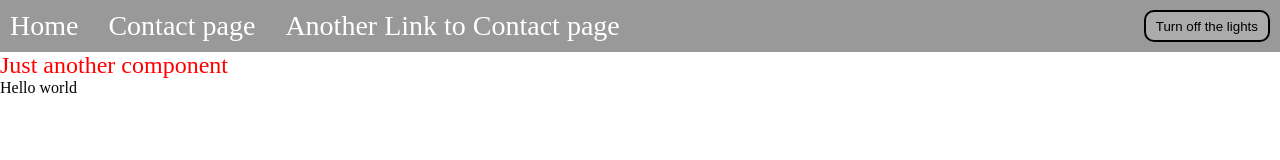
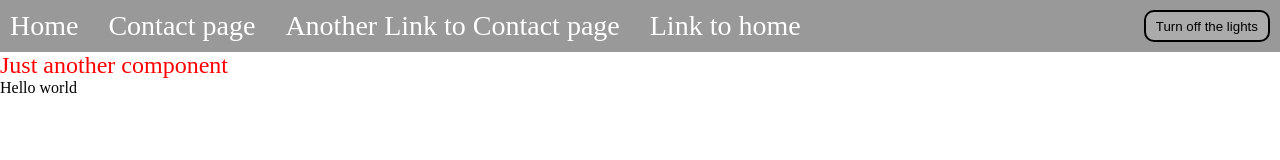
Before and after one commit to trevorh2007/portfolio, a Next.js app: page / in a window 1280 px wide. Shown: the top 160 px of the page. Built offline with nearby package versions, Linux system fonts and the light colour scheme.

Commit message:
See if new gh build works

```diff
--- a/app/components/shared/navbar.tsx
+++ b/app/components/shared/navbar.tsx
@@ -32,6 +32,7 @@ const NavBar = () => {
       <Link href="/">Home</Link>
       <Link href="/contact">Contact page</Link>
       <Link href="/contact">Another Link to Contact page</Link>
+      <Link href="/">Link to home</Link>
       <button onClick={() => setDarkMode(!darkMode)}>
         {darkMode ? "Turn on the Lights" : "Turn off the lights"}
       </button>
```
